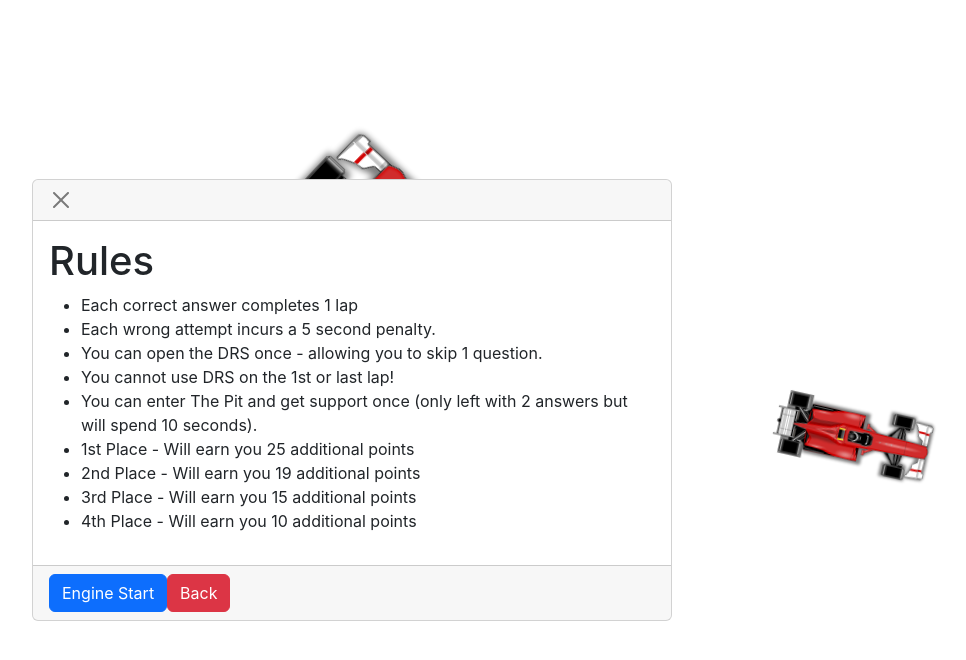
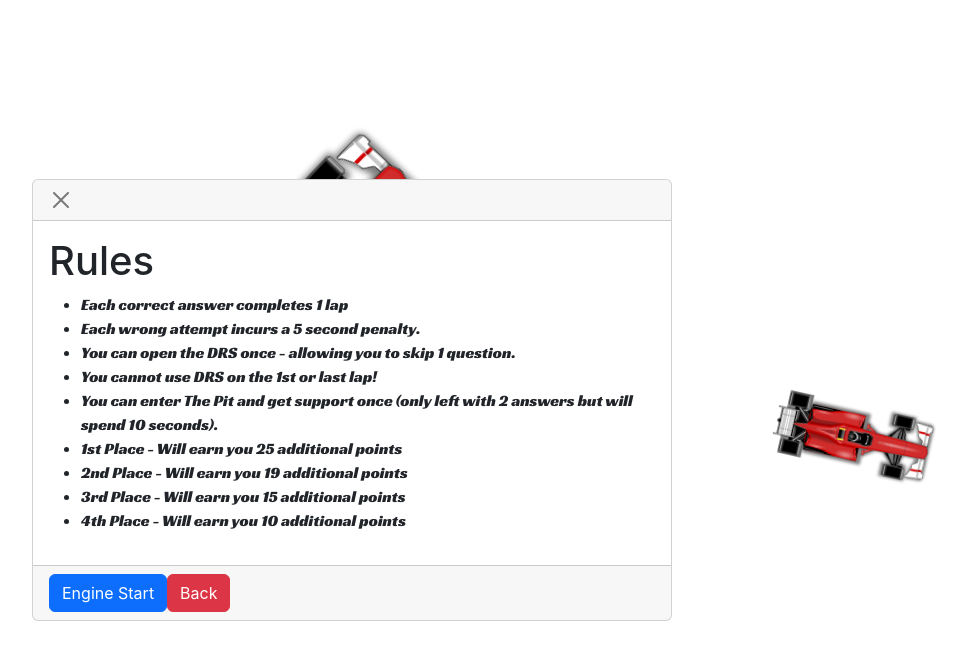
Before and after one commit to TheWeion/Q1-quiz-game, a React (Create React App) app: page /rules in a window 1280 px wide. Shown: the top 660 px of the page, without its empty margins (288-1254 px from the left). Built offline with nearby package versions, Linux system fonts and the light colour scheme.

Commit message:
please work

```diff
--- a/src/components/Timeline/index.jsx
+++ b/src/components/Timeline/index.jsx
@@ -142,3 +142,5 @@ export default Timeline;
 //for(let i=0; i<questions.length; i++){
   console.log(questions[i])
   if(questions[i].correct_answer ==  ){*/
+
+  //I might generate the cars and then loop through the css the same way the label has been generated maybe
--- a/src/pages/Rules/index.jsx
+++ b/src/pages/Rules/index.jsx
@@ -1,10 +1,10 @@
 import React from 'react';
-
+import './styles.css'
 const Rules = () => {
 	return (
 	<>
-		<h1>Rules</h1>
-		<ul>
+		<h1 classname="title">Rules</h1>
+		<ul className="rules">
 			<li>Each correct answer completes 1 lap</li>
 			<li>Each wrong attempt incurs a 5 second penalty.</li>
 			<li>You can open the DRS once - allowing you to skip 1 question.</li>
--- /dev/null
+++ b/src/pages/Rules/styles.css
@@ -0,0 +1,13 @@
+@import url('https://fonts.googleapis.com/css2?family=Racing+Sans+One&display=swap');
+
+
+.rules{
+    font-family: 'Racing Sans One';
+
+}
+
+
+.title{
+    font-family: 'Racing Sans One';
+
+}
```
